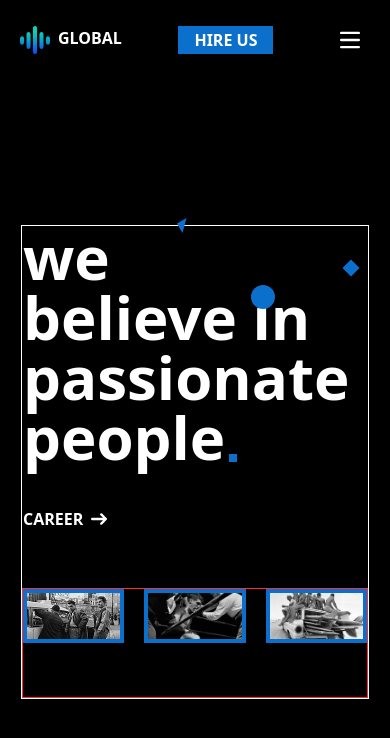
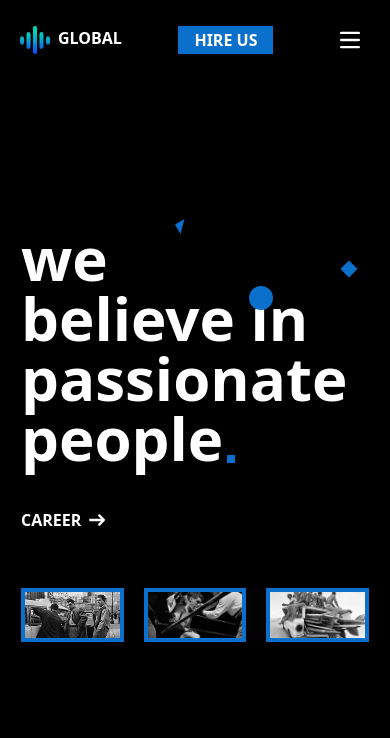
Before and after one commit to Eslam-Mohamed-G/global-next.js, a Next.js app: page /about in a window 390 px wide. Shown: the top 738 px of the page. Built offline with nearby package versions, Linux system fonts and the light colour scheme.

Commit message:
Responsive design

```diff
--- a/src/app/about/page.tsx
+++ b/src/app/about/page.tsx
@@ -4,8 +4,8 @@ const Page = () => {
     return (
         <div className=' border w-full h-full flex items-center justify-center'>
             <div className="flex flex-row">
-                <div className="flex flex-col gap-14 border border-white lg:w-3xl">
-                    <div className="flex flex-col items-start gap-10 border">
+                <div className="flex flex-col gap-14 lg:w-3xl">
+                    <div className="flex flex-col items-start gap-10">
                         <p className='text-white text-6xl sm:text-5xl md:text-7xl font-extrabold'>
                             <span className='relative before:absolute before:top-1 before:-right-20 md:before:-right-28 before:border-t-11 before:border-l-11 before:border-transparent before:border-l-blueColor before:rotate-[60deg]'>we</span> <br />
                             believe
@@ -22,7 +22,7 @@ const Page = () => {
                     </div>
 
                     {/* there images */}
-                    <div className="flex flex-row gap-5 md:gap-10 flex-1 border border-red-500">
+                    <div className="flex flex-row gap-5 md:gap-10 flex-1">
                         <div className="w-1/3 h-1/2 overflow-hidden text-white bg-blueColor group cursor-pointer">
                             <div className="w-full h-full p-1 sm:p-2 md:p-3 box-border transition-all delay-150 relative group-hover:p-0">
                                 <img src="/img/about-winners.jpg" alt="winners"  className='w-full h-full object-cover'/>
```
